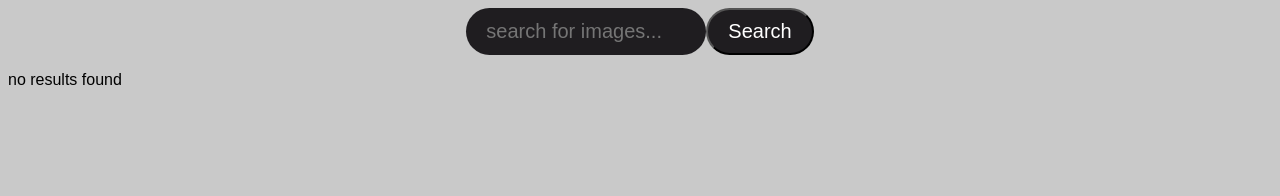
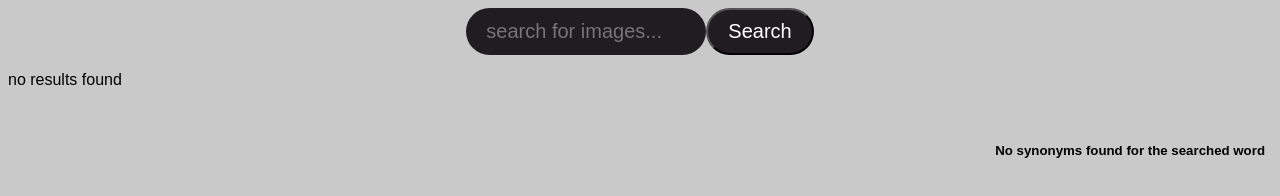
Before and after one commit to Andreas-sjolund-chas/08-api-mashup-Andreas-sjolund-chas, a plain HTML site: page index.html in a window 1280 px wide. Both pictures are taken after typing "Sample" into the empty fields and a click on the button "Search". Drawn offline with Linux system fonts and the light colour scheme; no server answers.

Commit message:
added message when no synonyms is found for the searched word

```diff
--- a/script.js
+++ b/script.js
@@ -39,6 +39,10 @@ function getWordsFromHugeLabs(search) {
     .catch((err) => {
         let ul = document.querySelector('.wordlist');
         ul.innerHTML = "";
+        let msgHolder = document.createElement('h5');
+        let msg = document.createTextNode("No synonyms found for the searched word");
+        msgHolder.appendChild(msg);
+        ul.insertBefore(msgHolder, ul.childNodes[0]);
         errorHandler(error);
     });
 };
--- a/styles.css
+++ b/styles.css
@@ -14,7 +14,7 @@ form {
 
 .wordlist {
     position: absolute;
-    right: 5px;
+    right: 15px;
 }
 
 .photolist {
```
